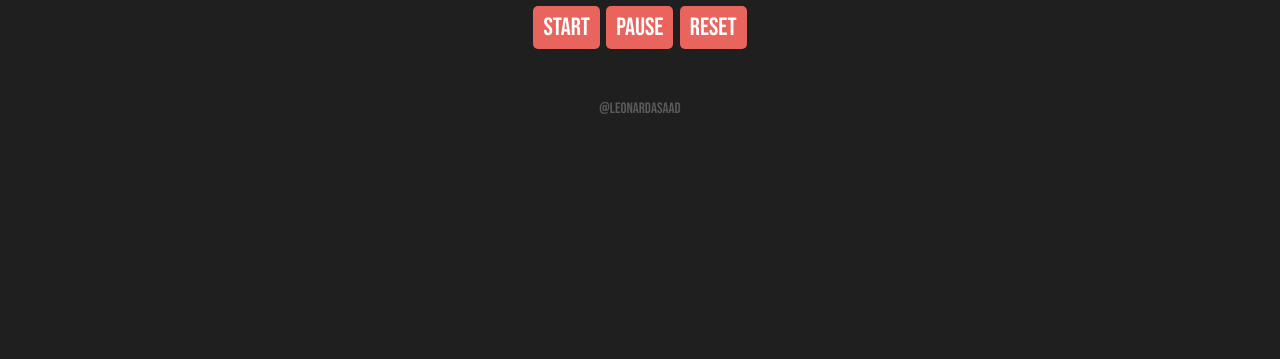
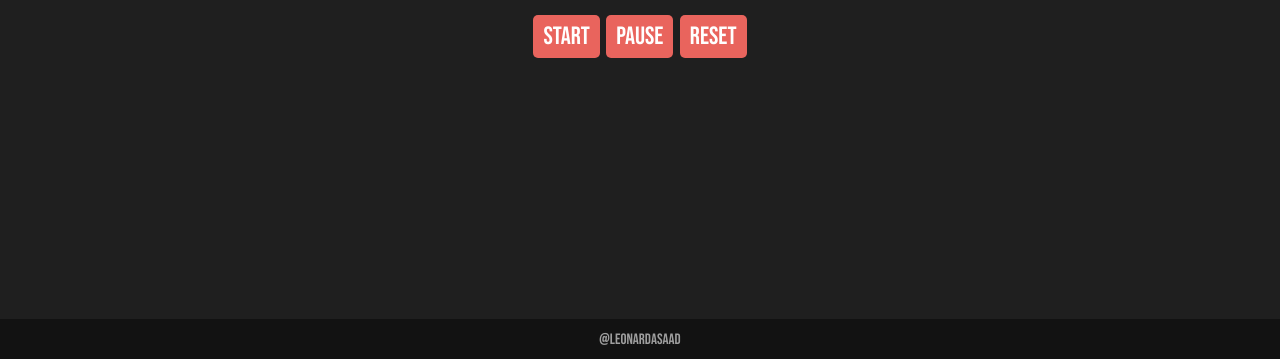
Before and after one commit to LeonardaSaad/cronometro, a plain HTML site: page index.html in a window 1280 px wide. Shown: the part 441-800 px from the top of the page. Drawn offline with Linux system fonts and the light colour scheme.

Commit message:
Update style.css

```diff
--- a/style.css
+++ b/style.css
@@ -11,7 +11,8 @@
   --background: #1f1f1f;
   --primary-color: #E9645D;
   --text-color: white;
-  --footer-color: #595959;
+  --footer-background: #121212;
+  --footer: #9e9e9e;
 }
 
 html {
@@ -63,11 +64,20 @@ button:hover {
 }
 
 
-footer{
+footer {
+  width: 100%;
+  height: 40px;
+
+  position: fixed;
+  bottom: 0;
+  left: 0;
+  margin-top: 40px;
+
+  background: var(--footer-background);
+  color: var(--footer);
   font-size: 15px;
-  color: var(--footer-color);
 
   display: flex;
+  align-items: center;
   justify-content: center;
-  align-items: flex-and;
 }
```
